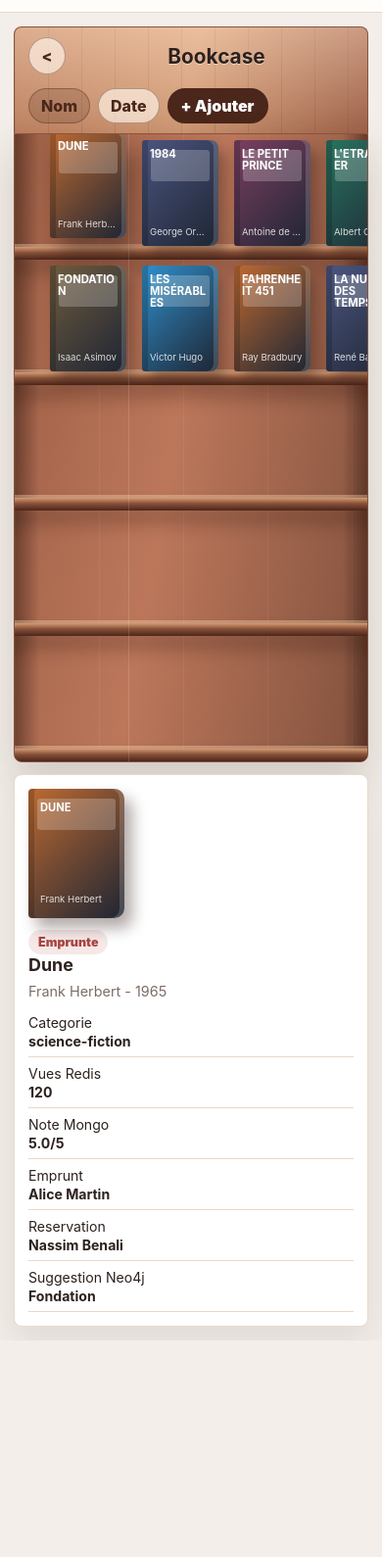
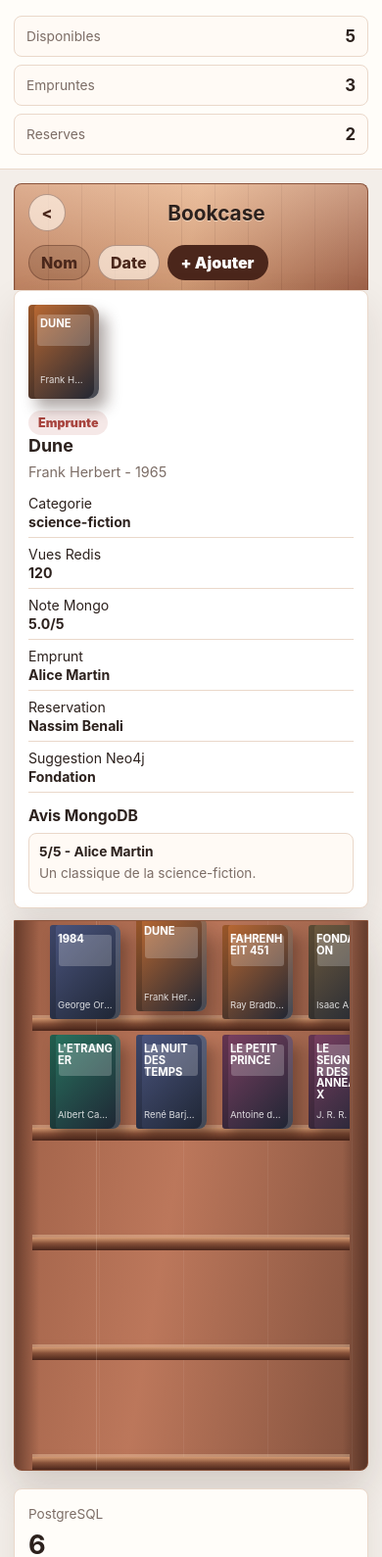
Before and after one commit to ngalela01/PROJET-BOOK, a plain HTML site: page frontend/index.html in a window 390 px wide. Shown: the part 411-2000 px from the top of the page at 98% size. Before the commit the page ends 1779 px from the top, so only its background shows below. Drawn offline with Linux system fonts and the light colour scheme.

Commit message:
complete responsive frontend

```diff
--- a/frontend/app.js
+++ b/frontend/app.js
@@ -3,6 +3,7 @@
 const state = {
   filter: "all",
   query: "",
+  sort: "title",
   selectedBookId: null
 };
 
@@ -60,6 +61,10 @@
   return user ? `${user.firstName} ${user.lastName}` : "Utilisateur inconnu";
 }
 
+function statusCount(status) {
+  return data.books.filter((book) => book.status === status).length;
+}
+
 function bookViews(bookId) {
   return data.redis?.bookViews?.find((item) => item.bookId === bookId)?.views || 0;
 }
@@ -72,11 +77,19 @@
 }
 
 function filteredBooks() {
-  return data.books.filter((book) => {
+  const books = data.books.filter((book) => {
     const matchesFilter = state.filter === "all" || book.status === state.filter;
     const text = `${normalizeText(book.title)} ${normalizeText(book.author)} ${normalizeText(book.category)}`.toLowerCase();
     const matchesQuery = text.includes(state.query.toLowerCase());
     return matchesFilter && matchesQuery;
+  });
+
+  return books.sort((first, second) => {
+    if (state.sort === "date") {
+      return Number(second.publishedYear || 0) - Number(first.publishedYear || 0);
+    }
+
+    return normalizeText(first.title).localeCompare(normalizeText(second.title), "fr");
   });
 }
 
@@ -101,6 +114,9 @@
   const shelfCount = Math.max(5, Math.ceil(books.length / shelfSize));
 
   qs("#book-count").textContent = books.length;
+  qs("#available-count").textContent = statusCount("available");
+  qs("#borrowed-count").textContent = statusCount("borrowed");
+  qs("#reserved-count").textContent = statusCount("reserved");
 
   if (!books.some((book) => book.id === state.selectedBookId)) {
     state.selectedBookId = books[0]?.id;
@@ -120,7 +136,7 @@
     `;
   }).join("");
 
-  renderDetails();
+    renderDetails();
 }
 
 function renderDetails() {
@@ -137,6 +153,7 @@
 
   const activeLoan = (data.loans || []).find((loan) => loan.bookId === book.id && loan.status !== "returned");
   const reservation = (data.reservations || []).find((item) => item.bookId === book.id && item.status === "waiting");
+  const reviews = (data.reviews || []).filter((review) => review.bookId === book.id);
   const similar = (data.similarBooks || [])
     .filter((item) => item.fromBookId === book.id)
     .map((item) => data.books.find((candidate) => candidate.id === item.toBookId)?.title)
@@ -159,7 +176,38 @@
       <div class="meta-row"><span>Reservation</span><strong>${reservation ? userName(reservation.userId) : "Aucune"}</strong></div>
       <div class="meta-row"><span>Suggestion Neo4j</span><strong>${similar.join(", ") || "Aucune"}</strong></div>
     </div>
+
+    <div class="reviews">
+      <h3>Avis MongoDB</h3>
+      ${
+        reviews.length > 0
+          ? reviews
+              .map(
+                (review) => `
+                  <article class="review">
+                    <strong>${review.rating}/5 - ${userName(review.userId)}</strong>
+                    <p>${review.comment}</p>
+                  </article>
+                `
+              )
+              .join("")
+          : `<p>Aucun avis pour ce livre.</p>`
+      }
+    </div>
   `;
+}
+
+function renderInsights() {
+  const activeLoans = (data.loans || []).filter((loan) => loan.status !== "returned").length;
+  const waitingReservations = (data.reservations || []).filter((reservation) => reservation.status === "waiting").length;
+  const reviewedBooks = new Set((data.reviews || []).map((review) => review.bookId)).size;
+  const totalViews = (data.redis?.bookViews || []).reduce((sum, item) => sum + Number(item.views || 0), 0);
+  const relations = (data.similarBooks || []).length;
+
+  qs("#sql-stat").textContent = activeLoans + waitingReservations;
+  qs("#mongo-stat").textContent = reviewedBooks;
+  qs("#redis-stat").textContent = totalViews;
+  qs("#neo4j-stat").textContent = relations;
 }
 
 function bindEvents() {
@@ -174,6 +222,15 @@
 
     state.filter = button.dataset.filter;
     qsa(".filter").forEach((item) => item.classList.toggle("active", item === button));
+    renderBookcase();
+  });
+
+  qs("#sort-controls").addEventListener("click", (event) => {
+    const button = event.target.closest("[data-sort]");
+    if (!button) return;
+
+    state.sort = button.dataset.sort;
+    qsa("[data-sort]").forEach((item) => item.classList.toggle("active", item === button));
     renderBookcase();
   });
 
@@ -221,6 +278,7 @@
     event.currentTarget.reset();
     closeAddModal();
     renderBookcase();
+    renderInsights();
   });
 }
 
@@ -252,6 +310,7 @@
   try {
     await loadData();
     renderBookcase();
+    renderInsights();
   } catch (error) {
     renderLoadError(error);
   }
--- a/frontend/index.html
+++ b/frontend/index.html
@@ -34,15 +34,21 @@
           <strong id="book-count">0</strong>
           <p>Livres charges depuis `seeds/common/data.json`.</p>
         </section>
+
+        <section class="mini-stats" aria-label="Statuts des livres">
+          <div><span>Disponibles</span><strong id="available-count">0</strong></div>
+          <div><span>Empruntes</span><strong id="borrowed-count">0</strong></div>
+          <div><span>Reserves</span><strong id="reserved-count">0</strong></div>
+        </section>
       </aside>
 
       <section class="library">
         <header class="library-header">
           <button class="round-button" type="button" aria-label="Retour">&lt;</button>
           <h1>Bookcase</h1>
-          <div class="sort-group" aria-label="Tri visuel">
-            <button class="small-pill active" type="button">Nom</button>
-            <button class="small-pill" type="button">Date</button>
+          <div class="sort-group" id="sort-controls" aria-label="Tri visuel">
+            <button class="small-pill active" type="button" data-sort="title">Nom</button>
+            <button class="small-pill" type="button" data-sort="date">Date</button>
             <button id="open-add-modal" class="add-pill" type="button">+ Ajouter</button>
           </div>
         </header>
@@ -56,6 +62,29 @@
             <div id="details-content"></div>
           </aside>
         </div>
+
+        <section class="insights" aria-label="Demonstration des bases">
+          <article class="insight-card">
+            <span class="card-label">PostgreSQL</span>
+            <strong id="sql-stat">0</strong>
+            <p>Emprunts et reservations relationnels.</p>
+          </article>
+          <article class="insight-card">
+            <span class="card-label">MongoDB</span>
+            <strong id="mongo-stat">0</strong>
+            <p>Avis et notes flexibles sur les livres.</p>
+          </article>
+          <article class="insight-card">
+            <span class="card-label">Redis</span>
+            <strong id="redis-stat">0</strong>
+            <p>Popularite et vues rapides.</p>
+          </article>
+          <article class="insight-card">
+            <span class="card-label">Neo4j</span>
+            <strong id="neo4j-stat">0</strong>
+            <p>Suggestions et livres similaires.</p>
+          </article>
+        </section>
       </section>
     </main>
 
--- a/frontend/styles.css
+++ b/frontend/styles.css
@@ -142,6 +142,31 @@
   font-size: 0.9rem;
 }
 
+.mini-stats {
+  display: grid;
+  gap: 8px;
+}
+
+.mini-stats div {
+  display: flex;
+  align-items: center;
+  justify-content: space-between;
+  gap: 12px;
+  border: 1px solid var(--line);
+  border-radius: 8px;
+  background: #fffaf5;
+  padding: 10px 12px;
+}
+
+.mini-stats span {
+  color: var(--muted);
+  font-size: 0.86rem;
+}
+
+.mini-stats strong {
+  font-size: 1.05rem;
+}
+
 .library {
   min-width: 0;
   padding: 22px;
@@ -220,6 +245,7 @@
   grid-template-columns: minmax(0, 1fr) 250px;
   gap: 12px;
   align-items: stretch;
+  margin-bottom: 18px;
 }
 
 .bookcase-wrap {
@@ -381,6 +407,37 @@
   overflow-wrap: anywhere;
 }
 
+.reviews {
+  margin-top: 14px;
+}
+
+.reviews h3 {
+  margin: 0 0 8px;
+  font-size: 0.98rem;
+}
+
+.review {
+  border: 1px solid var(--line);
+  border-radius: 8px;
+  background: #fffaf5;
+  padding: 10px;
+}
+
+.review + .review {
+  margin-top: 8px;
+}
+
+.review strong {
+  display: block;
+  margin-bottom: 4px;
+  font-size: 0.86rem;
+}
+
+.review p {
+  margin: 0;
+  font-size: 0.85rem;
+}
+
 .badge {
   display: inline-flex;
   border-radius: 999px;
@@ -402,6 +459,33 @@
 .badge.reserved {
   background: rgba(189, 106, 50, 0.14);
   color: var(--orange);
+}
+
+.insights {
+  display: grid;
+  grid-template-columns: repeat(4, minmax(0, 1fr));
+  gap: 12px;
+}
+
+.insight-card {
+  border: 1px solid var(--line);
+  border-radius: 8px;
+  background: #fffdf9;
+  padding: 14px;
+  box-shadow: 0 12px 28px rgba(46, 32, 25, 0.08);
+}
+
+.insight-card strong {
+  display: block;
+  margin: 6px 0;
+  font-size: 1.7rem;
+}
+
+.insight-card p {
+  margin: 0;
+  color: var(--muted);
+  font-size: 0.9rem;
+  line-height: 1.4;
 }
 
 .modal-backdrop {
@@ -515,9 +599,12 @@
     grid-template-columns: 1fr;
   }
 
+  .insights {
+    grid-template-columns: repeat(2, minmax(0, 1fr));
+  }
+
   .rail {
-    position: sticky;
-    top: 0;
+    position: static;
     z-index: 3;
     border-right: 0;
     border-bottom: 1px solid var(--line);
@@ -525,6 +612,10 @@
 
   .filters {
     grid-template-columns: repeat(4, minmax(0, 1fr));
+  }
+
+  .mini-stats {
+    grid-template-columns: repeat(3, minmax(0, 1fr));
   }
 }
 
@@ -547,13 +638,39 @@
     grid-template-columns: repeat(2, minmax(0, 1fr));
   }
 
+  .mini-stats,
+  .insights {
+    grid-template-columns: 1fr;
+  }
+
+  .bookcase-wrap,
+  .bookcase {
+    min-height: 560px;
+  }
+
+  .bookcase {
+    grid-template-rows: repeat(5, 112px);
+  }
+
   .bookcase {
     padding: 0 18px;
   }
 
   .shelf {
     gap: 16px;
-    padding-inline: 18px;
+    overflow-x: auto;
+    justify-content: flex-start;
+    padding: 14px 18px 12px;
+  }
+
+  .book {
+    flex: 0 0 auto;
+    width: 72px;
+    height: 96px;
+  }
+
+  .details {
+    order: -1;
   }
 
   .modal-actions {
```
